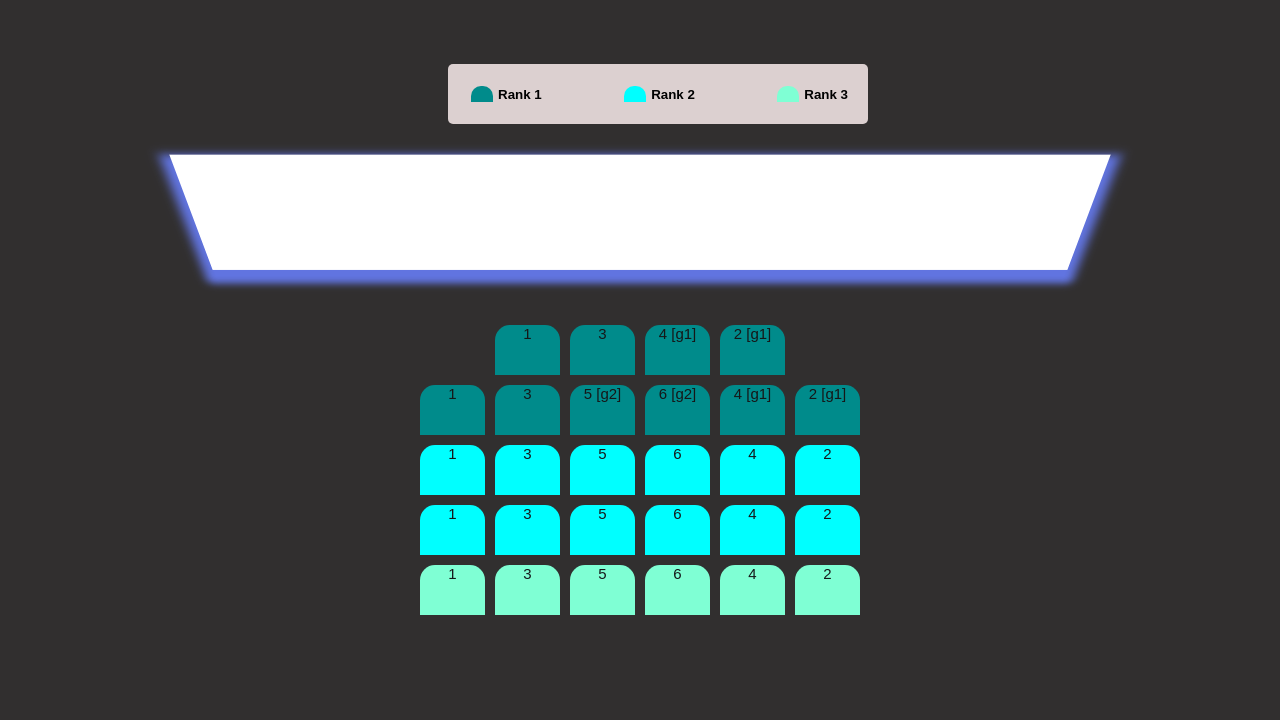
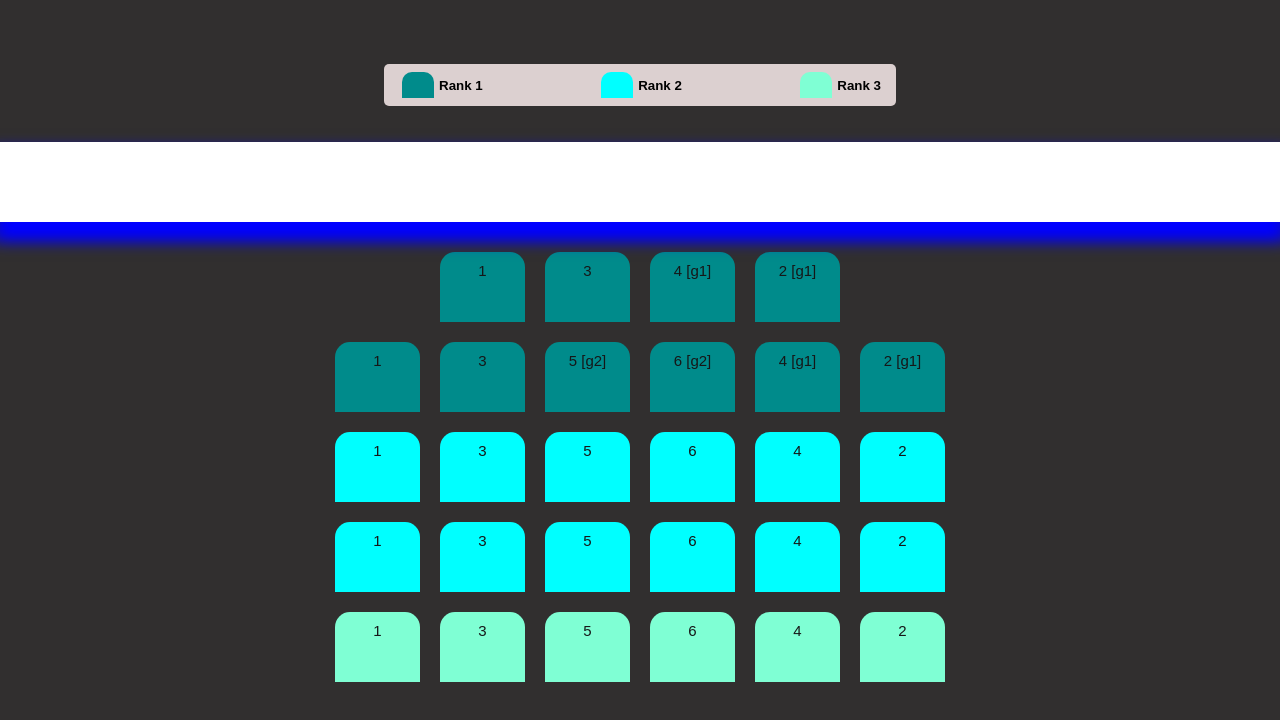
Before and after one commit to deepali-02/Theater-seating-layout, a React (Create React App) app: page /theater in a window 1280 px wide. Shown: the top 720 px of the page. Built offline with nearby package versions, Linux system fonts and the light colour scheme.

Commit message:
added css

```diff
--- a/src/index.css
+++ b/src/index.css
@@ -8,19 +8,49 @@ body {
   text-align: center;
 }
 
-.container{
-  margin-top: 50%;
+.container {
+  display: flex;
+
+  margin-top: 10%;
   font-style: italic;
   justify-content: center;
   align-items: center;
 }
 
-button{
-width: 30%;
-height: 50%;
-border-radius: 5px;
-color: cornsilk;
-background-color: darkred;
+h1 {
+  text-shadow: 0 0 3px #ff0000, 0 0 5px #0000ff;
+  font-size:5vw;
+
+}
+
+h3 {
+  color: red;
+}
+
+.button {
+  background-color: #4caf50; /* Green */
+  border: none;
+  color: white;
+  padding: 16px 32px;
+  text-align: center;
+  text-decoration: none;
+  display: inline-block;
+  font-size: 16px;
+  margin: 4px 2px;
+  transition-duration: 0.4s;
+  cursor: pointer;
+  border-radius: 5px;
+}
+
+.button1 {
+  background-color: white;
+  color: black;
+  border: 2px solid #4caf50;
+}
+
+.button1:hover {
+  background-color: #4caf50;
+  color: white;
 }
 
 .section-container {
@@ -31,7 +61,7 @@ background-color: darkred;
   align-items: center;
 }
 
-.sectionContainer select,
+/* .sectionContainer select,
 input {
   background-color: #fff;
   border: 0;
@@ -43,37 +73,49 @@ input {
   -moz-appearance: none;
   -webkit-appearance: none;
   appearance: none;
-}
+} */
 
 .screen {
   background-color: white;
-  height: 150px;
-  width: 70%;
+  height: 120px;
+  width: 100%;
+  margin: 15px, 0;
   /* margin-top: 5%; */
-  margin-left: 50%;
+  /* margin-left: 50%;
   margin-right: 50%;
-  transform: rotateX(-40deg);
-  box-shadow: 0 10px 10px 10px rgb(97, 116, 224);
+  margin-bottom: 10%; */
+  transform: rotateX(-48deg);
+  box-shadow: 0px 20px 20px 10px blue;
+}
+
+.screenContainer {
+  margin-left: 15%;
+  margin-right: 15%;
+  margin-top: 5%;
+  perspective: 1000px;
+  margin-bottom: 30px;
 }
 .scontainer {
   display: flex;
   justify-content: center;
   align-items: center;
   flex-direction: column;
-  perspective: 1000px;
-  margin-bottom: 30px;
+  /* perspective: 1000px;
+  margin-bottom: 30px; */
 }
 
 .showcase {
   display: flex;
   background: rgba(230, 217, 217, 0.945);
   padding: 5px 10px;
+  /* width: 20%; */
   margin-top: 5%;
-  margin-left: 35%;
+  margin-left: 30%;
+  margin-right: 30%;
   border-radius: 5px;
   /* color: white; */
-  width: 400px;
-  height: 50px;
+  /* width: 400px;
+  height: 50px; */
   list-style-type: none;
   justify-content: space-between;
   align-items: center;
@@ -83,7 +125,7 @@ input {
   display: flex;
   align-items: center;
   justify-content: center;
-  margin: 0 10px;
+  margin: 0 5px;
 }
 .showcase li small {
   margin-left: 2px;
@@ -96,57 +138,52 @@ input {
 }
 
 .seat {
-  /* background-color: #444451; */
   height: 50px;
   width: 65px;
   color: rgb(21, 23, 24);
-  margin: 5px, 5px;
+  margin: 10px;
   font-size: 15px;
   text-align: center;
   border-top-left-radius: 15px;
   border-top-right-radius: 15px;
 }
-.r1{
-  background-color:darkcyan ;
+.r1 {
+  background-color: darkcyan;
 
-  height: 16px;
-  width: 22px;
+  height: 26px;
+  width: 32px;;
   margin: 3px;
   font-size: 30px;
   border-top-left-radius: 10px;
   border-top-right-radius: 10px;
 }
 
-.r2{
-  background-color:aqua ;
+.r2 {
+  background-color: aqua;
 
-  height: 16px;
-  width: 22px;
+  height: 26px;
+  width: 32px;
   margin: 3px;
   font-size: 30px;
   border-top-left-radius: 10px;
   border-top-right-radius: 10px;
 }
 
-.r3{
-  background-color:aquamarine ;
+.r3 {
+  background-color: aquamarine;
 
-  height: 16px;
-  width: 22px;
+  height: 26px;
+  width: 32px;
   margin: 3px;
   font-size: 30px;
   border-top-left-radius: 10px;
   border-top-right-radius: 10px;
 }
 
-/* .rank1:not(.sold):hover {
-  cursor: pointer;
-  transform: scale(1.2);
-} */
-
 .rank1 {
   margin: 5px;
   width: auto;
+  margin: 10px;
   border-top-left-radius: 15px;
   border-top-right-radius: 15px;
   background-color: darkcyan;
@@ -155,6 +192,7 @@ input {
 .rank2 {
   margin: 5px;
   width: auto;
+  margin: 10px;
   border-top-left-radius: 15px;
   border-top-right-radius: 15px;
   background-color: aqua;
@@ -163,6 +201,7 @@ input {
 .rank3 {
   margin: 5px;
   width: auto;
+  margin: 10px;
   border-top-left-radius: 15px;
   border-top-right-radius: 15px;
   background-color: aquamarine;
```
